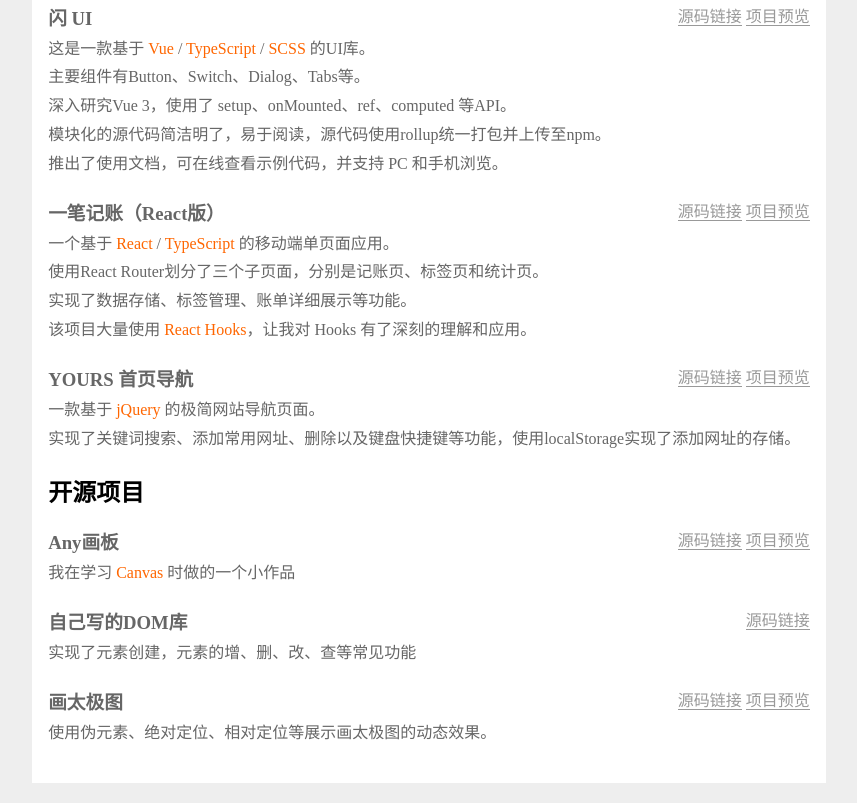
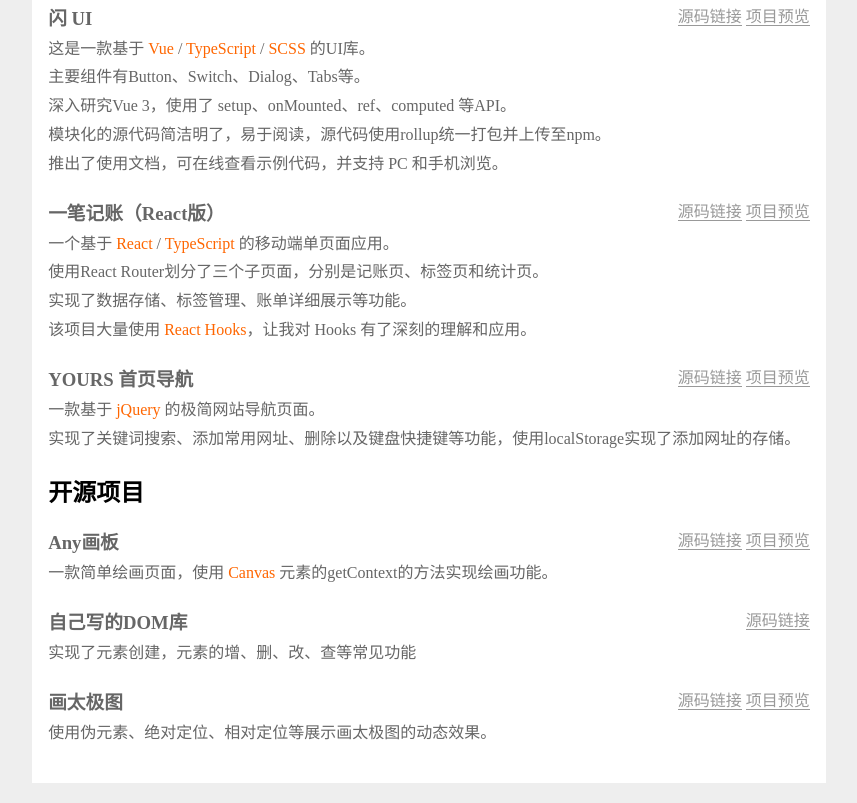
Before and after one commit to wxyhaha/Resume, a website: page src/index.html in a window 1280 px wide. Shown: the part 926-1729 px from the top of the page, without its empty margins (211-1068 px from the left). Drawn offline with Linux system fonts and the light colour scheme.

Commit message:
修改简历

```diff
--- a/src/index.html
+++ b/src/index.html
@@ -419,7 +419,7 @@
               <a href="http://joelw.gitee.io/canvas-demo-1/">项目预览</a>
             </span>
         </header>
-        <p>我在学习 <strong>Canvas</strong> 时做的一个小作品</p>
+        <p>一款简单绘画页面，使用 <strong>Canvas</strong> 元素的getContext的方法实现绘画功能。</p>
       </li>
       <li>
         <header>
```
